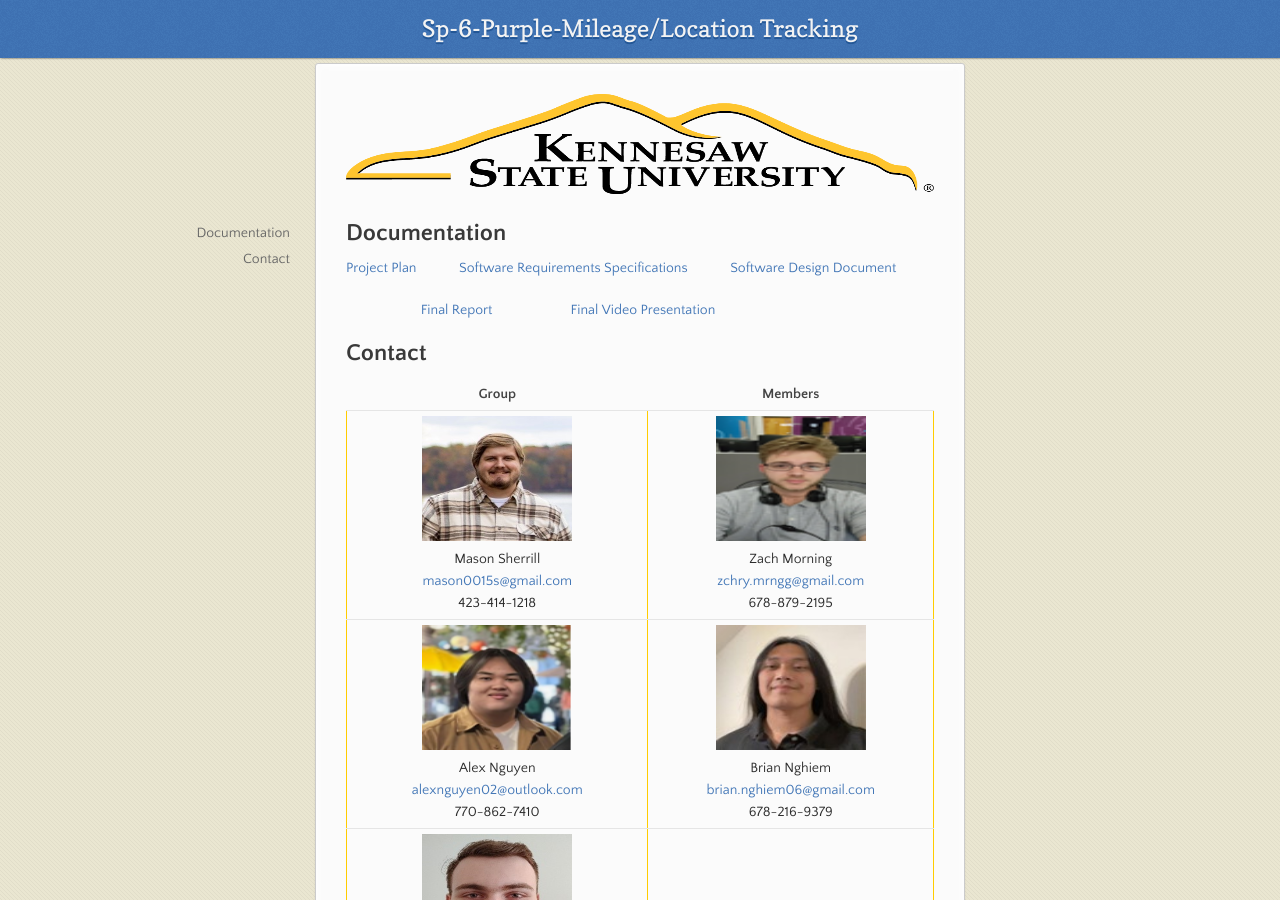
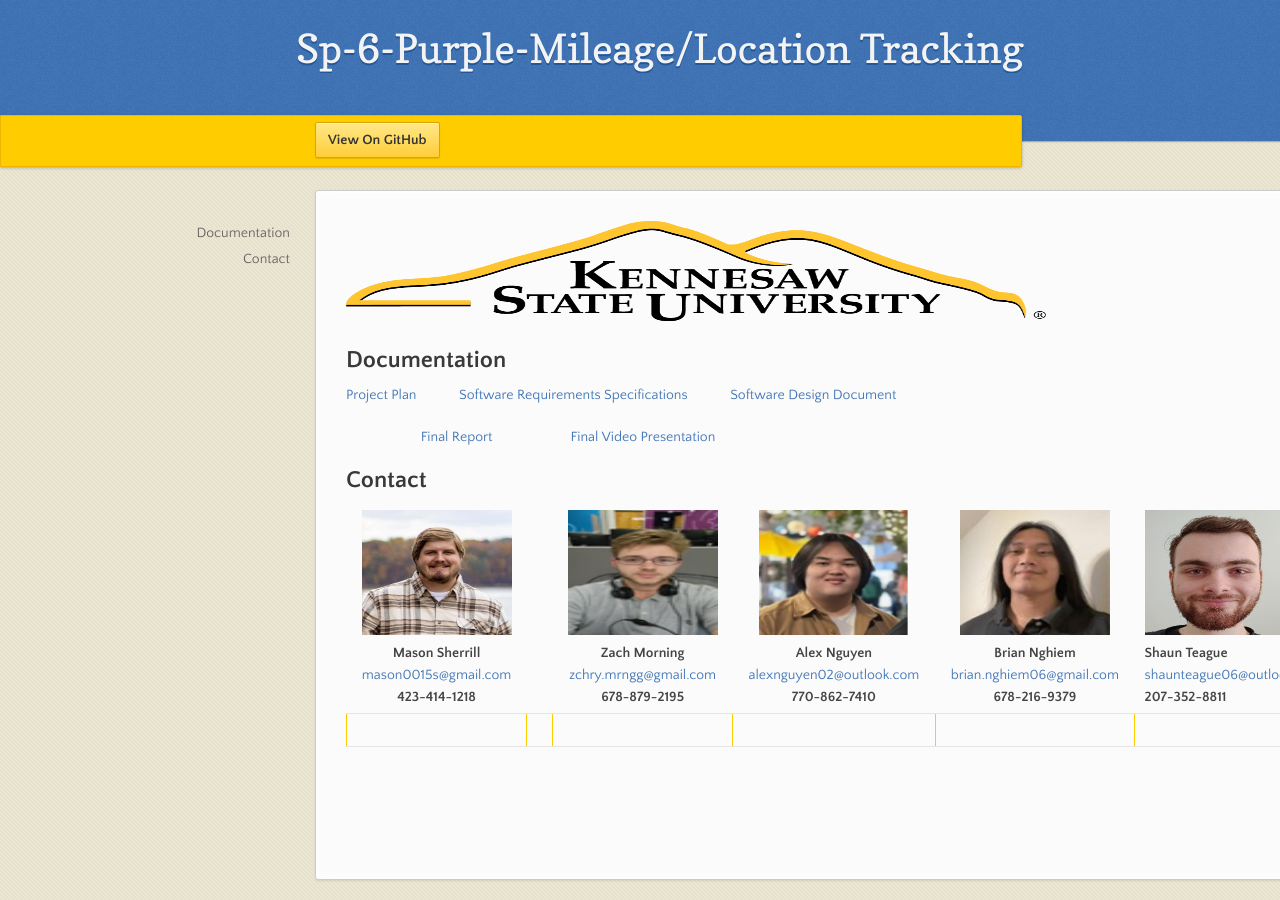
Before and after one commit to SP6-Purple-MileageLocationTracking/SP-6-Purple-MileageLocationTracking.github.io, a Jekyll site: the page built from index.md, in a window 1280 px wide and 900 px high. Built offline with Jekyll 4.4.1, drawn with Linux system fonts in a browser that asks for light colours; the repository's description, which GitHub fills in, is left out.

Commit message:
FormatChanges

```diff
--- a/_sass/jekyll-theme-leap-day.scss
+++ b/_sass/jekyll-theme-leap-day.scss
@@ -402,7 +402,7 @@ footer {
     border:1px solid #e5e5e5;
     border-width:1px 0;
     padding:20px 0;
-    margin: 0px auto 20px;
+    margin: 0px auto 0px;
     max-width: 600px;
   }
 
@@ -416,7 +416,7 @@ footer {
     }
 }
 
-@media print, screen and (max-width: 1600px) {
+@media print, screen and (max-width: 1000px) {
   body {
     word-wrap:break-word;
   }
@@ -461,7 +461,7 @@ footer {
   }
 }
 
-@media print, screen and (max-width: 1600px) {
+@media print, screen and (max-width: 1000px) {
   body {
   }
 
@@ -501,7 +501,7 @@ footer {
 
   footer {
     text-align: center;
-    margin: 20px auto;
+    margin: 0px auto;
     position: relative;
     left:auto;
     bottom:auto;
@@ -516,7 +516,7 @@ footer {
 
   footer {
     text-align: center;
-    margin: 20px auto;
+    margin: 0px auto;
     position: relative;
     left:auto;
     bottom:auto;
--- a/index.md
+++ b/index.md
@@ -14,8 +14,6 @@ layout: default
 
 ## Contact
 
-|Group| Members
-|:---------------:|:----------------------------:
-|<img src="assets/images/Mason.png" alt="Mason Sherrill" width="150" height="125"/> <br> Mason Sherrill <br> <mason0015s@gmail.com> <br>  423-414-1218| <img src="assets/images/Zach.png" alt="Zach Morning" width="150" height="125"/> <br> Zach Morning <br> <zchry.mrngg@gmail.com> <br> 678-879-2195
-|  <img src="assets/images/Alex.png" alt="Alex Nguyen" width="150" height="125"/> <br> Alex Nguyen  <br> <alexnguyen02@outlook.com> <br> 770-862-7410 | <img src="assets/images/Brian.png" alt="Brian Nghiem" width="150" height="125"/> <br> Brian Nghiem <br> <brian.nghiem06@gmail.com> <br> 678-216-9379
-| <img src="assets/images/Shaun.png" alt="Shaun Teague" width="150" height="125"/> <br> Shaun Teague <br> <shaunteague06@outlook.com> <br> 207-352-8811
+|<img src="assets/images/Mason.png" alt="Mason Sherrill" width="150" height="125"/> <br> Mason Sherrill <br> <mason0015s@gmail.com> <br>  423-414-1218| | <img src="assets/images/Zach.png" alt="Zach Morning" width="150" height="125"/> <br> Zach Morning <br> <zchry.mrngg@gmail.com> <br> 678-879-2195|<img src="assets/images/Alex.png" alt="Alex Nguyen" width="150" height="125"/> <br> Alex Nguyen  <br> <alexnguyen02@outlook.com> <br> 770-862-7410 | <img src="assets/images/Brian.png" alt="Brian Nghiem" width="150" height="125"/> <br> Brian Nghiem <br> <brian.nghiem06@gmail.com> <br> 678-216-9379| <img src="assets/images/Shaun.png" alt="Shaun Teague" width="150" height="125"/> <br> Shaun Teague <br> <shaunteague06@outlook.com> <br> 207-352-8811
+|:---------------:|:----------------------------:|:---:|:---:|:---:
+|
```
